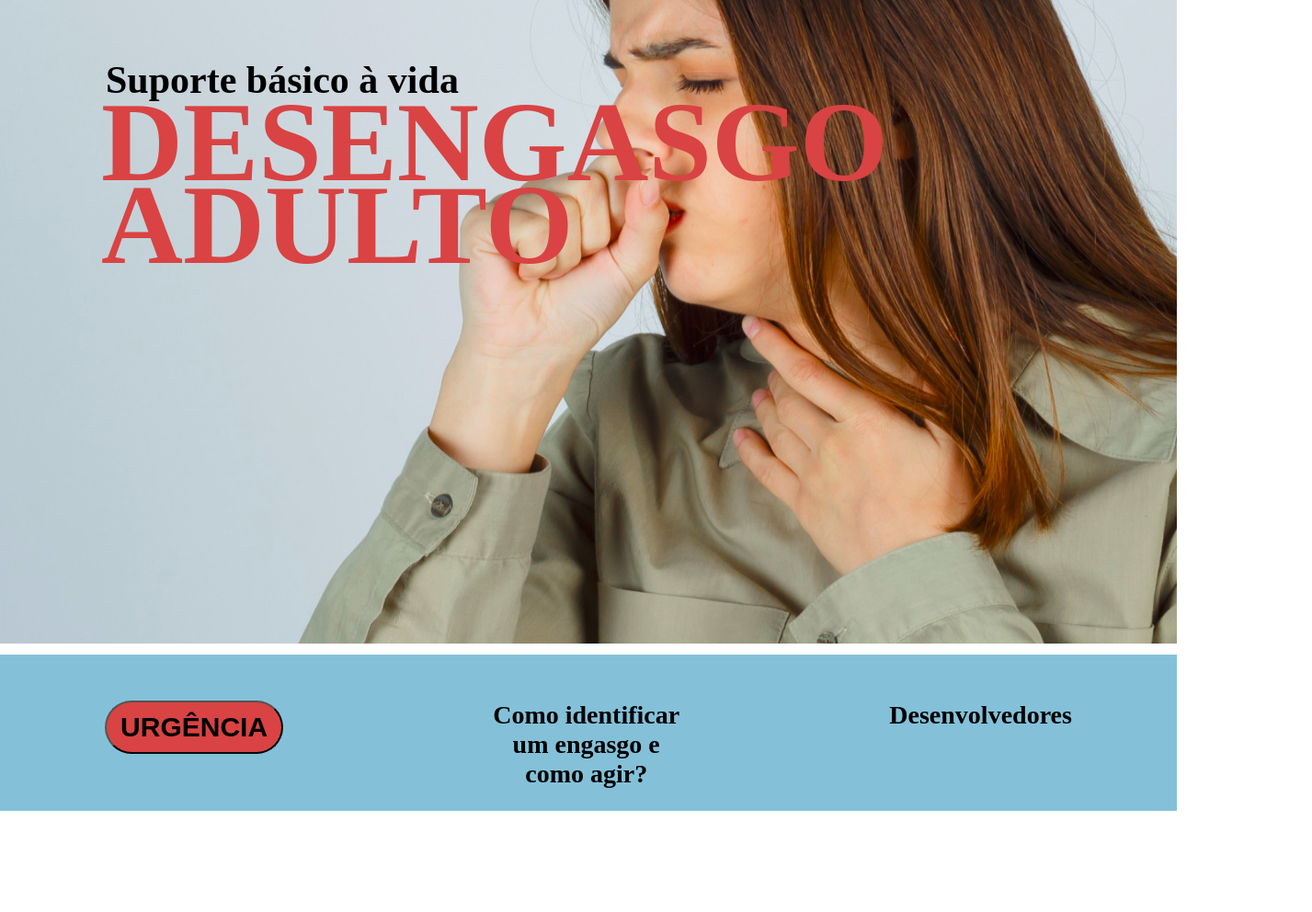
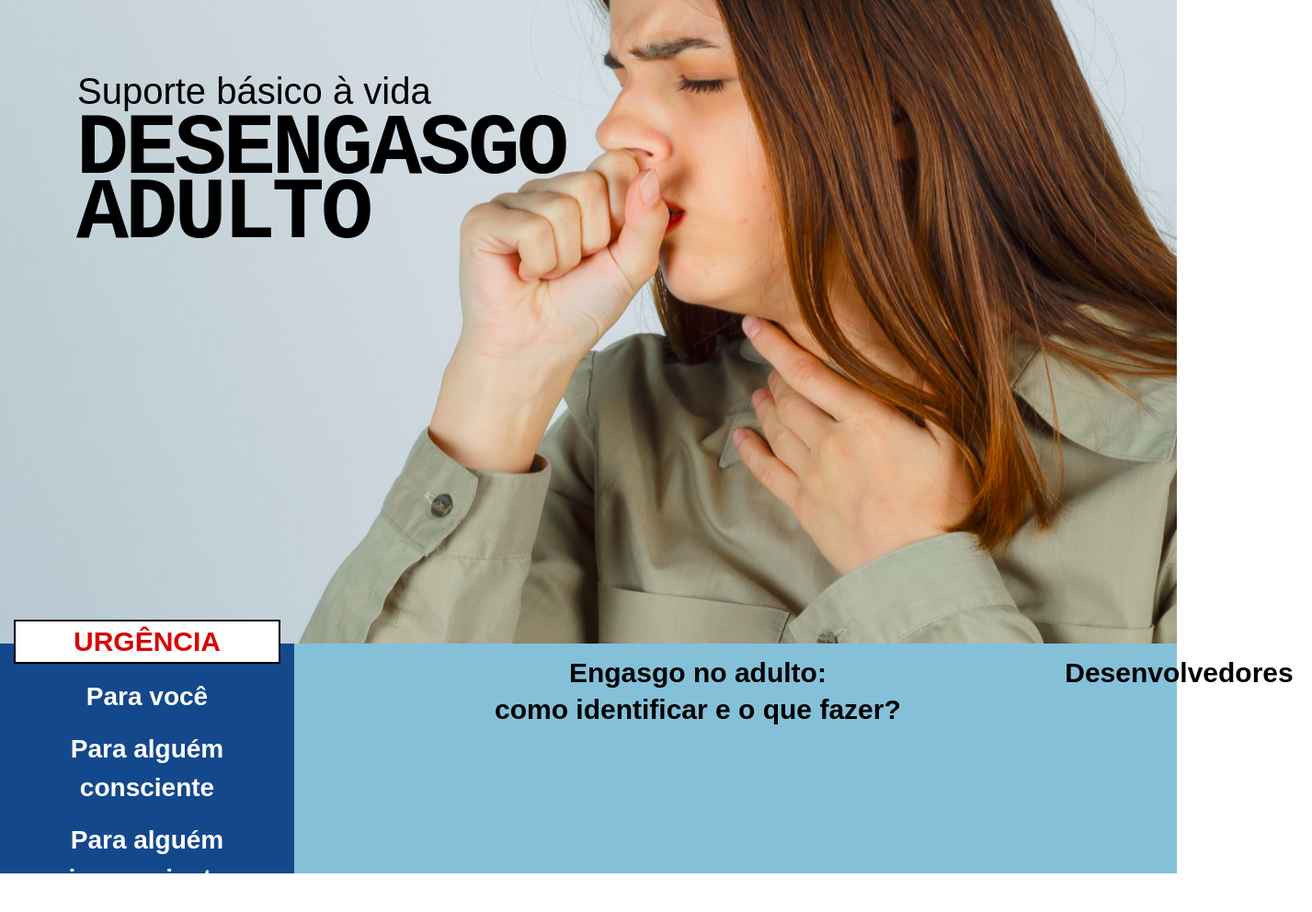
Before and after one commit to IgorValente08/1---ATIVIDADES---uniesp_introducao_a_programacao, a plain HTML site: page 1 - ATIVIDADES - uniesp_introducao_a_programacao/TECNOLOGIA PARA FRONT-END I/TED AV2/index_TEDAV2.HTML in a window 1280 px wide. Shown: the part 100-1092 px from the top of the page at 92% size, 1427 px wide, since content can reach past the window. Before the commit the page ends 1032 px from the top, so only its background shows below. Drawn offline with Linux system fonts and the light colour scheme.

Commit message:
23.11.2022

```diff
--- a/1 - ATIVIDADES - uniesp_introducao_a_programacao/TECNOLOGIA PARA FRONT-END I/TED AV2/CSS/style.css
+++ b/1 - ATIVIDADES - uniesp_introducao_a_programacao/TECNOLOGIA PARA FRONT-END I/TED AV2/CSS/style.css
@@ -1,102 +1,167 @@
 *{
-    margin: 0;
+    margin: 0px;
+    padding: 0px;
 }
 
-body {
-    font-family: 'almarai';
+body, ul, li {
     font-size: 28px;
-    color: black;
+    font-family: Arial, Helvetica, sans-serif;
+    list-style: none;
+
+
 }
 
 .container {
     display: grid;
-    grid-template-columns: 1fr;
+    grid-template-columns: 0.5fr 1.5fr;
     grid-template-rows: 1fr 1fr;
-    grid-template-areas: "main"
-                        "main, footer";
-
+    grid-template-areas: "main main"
+                        "sidebar footer";
     position: relative;
     margin: auto;
+    height: 100vh;
+
+
+}
+
+.main {
+    grid-area: main;
     height: 100vh;
 }
 
 .container img {
     background-size: cover;
-    width: 100vw;
+    width: 100%;
     height: 100vh;
-}
-
-.main {
-    grid-area: main;
-
 }
 
 .titulo1 {
     position: absolute;
-    top: 0px;
-    left: 0;
-    text-align: left;
-    padding: 115px;
-    font-size: 150%;
-    font-weight: bold;
+    width: 431px;
+    height: 48px;
+    left: 84px;
+    top: 175px;
+    font-family: Arial, Helvetica, sans-serif;
+    font-style: normal;
+    font-size: 40px;
+    line-height: 60px;
+    display: flex;
+    align-items: center;
 }
 
 .titulo2 {
     position: absolute;
-    top: 150px;
-    margin-left: 50px;
-    text-align: left;
-    padding: 60px;
-    font-size: 220%;
+    width: 552px;
+    height: 97px;
+    left: 83px;
+    top: 249px;
+    font-family: 'Courier New', Courier, monospace;
+    font-style: normal;
+    font-size: 95px;
+    line-height: 70px;
     font-weight: bold;
-    color: #D94343;
-    line-height: 90px;
+    display: flex;
+    align-items: center;
+    letter-spacing: -0.04em;
+    color: #000000;
+}
+
+.sidebar {
+    background-color: #14488C;
+    grid-area: sidebar;
+    width: 100%;
+    height: 250px;
+    left: 0px;
+    top: 812px;
+    display: flex;
+    margin: 0 auto;
+    align-items: center;
+    text-align: center;
+
+}
+
+.sidebar li {
+    line-height: px;
+    font-family: Arial, Helvetica, sans-serif;
+    font-weight: bold;
+    line-height: 42px;
+    margin: 15px 15px;
+}
+
+.sidebar a {
+    text-decoration: none;
+    color: #ffffff;
 }
 
 
-.menu {
-    grid-area: menu;
-    height: 170px;
-    margin: 0 auto;
-    justify-content:space-around;
-    text-align: center;
-    margin-top: 50px;
-    display: flex;
-    font-weight: bold
+.menu a {
+    text-decoration: none;
 }
 
-.rodape {
-    background-color: #84C1D9;
-    position: absolute;
-    width: 100%;
-    height: 170px;
-    top: 812px;
+.menu form {
+    background-color: #ffffff;
+    color: #D90404;
+    font-size: 30px;
+    padding: 5px 32px;
+    font-weight: bold;
+    margin: 15px 15px;
+    border: 2px solid #000000;
 }
 
 
-.menu button{
-    border-radius: 50px;
-    font-weight: bold;
-    padding: 10px 15px;
-    font-size: 22px;
-    background: #D94343;
-    cursor: pointer;
-    font-size: 30px;
+.footer {
+    grid-area: footer;
+    background-color: #84C1D9;
+    width: 100%;
+    height: 250px;
+    left: 0px;
+    display: flex;
+    margin: 0 auto;
+    justify-content:space-around;
+
 }
 
-.menu button:hover {
-    color: #ffffff;
-    background-color: #D94343;
-    font-size: 120%;
+#texto4 {
+    position: absolute;
+    width: 495px;
+    height: 80px;
+    left: 458px;
+    top: 812px;
+    font-family: Arial, Helvetica, sans-serif;
+    font-style: normal;
+    font-size: 30px;
+    line-height: 40px;
+    display: flex;
+    align-items: center;
+    text-align: center;
+    margin-left: 80px;
+    font-weight: bold;
 }
 
-.menu a {
+#texto5 {
+    text-align: center;
+    position: absolute;
+    width: 289px;
+    height: 40px;
+    left: 1058px;
+    top: 812px;
+    font-family: Arial, Helvetica, sans-serif;
+    font-style: normal;
+    font-weight: 400;
+    font-size: 30px;
+    line-height: 40px;
+    margin-left: 80px;
+    font-weight: bold;
+}
+
+
+.footer a {
     text-decoration: none;
     color: black;
 }
 
-.menu a:hover {
+.footer a:hover {
     color: #ffffff;
     background-color: #D94343;
-    font-size: 120%;
+    font-size: 110%;
 }
--- a/1 - ATIVIDADES - uniesp_introducao_a_programacao/TECNOLOGIA PARA FRONT-END I/TED AV2/index_TEDAV2.HTML
+++ b/1 - ATIVIDADES - uniesp_introducao_a_programacao/TECNOLOGIA PARA FRONT-END I/TED AV2/index_TEDAV2.HTML
@@ -9,33 +9,42 @@
 
 </head>
 <body>
+
     <div class="container">
         <div class="main">
             <div id="imagem">
                 <img src="img/Main.jpeg" alt="mulhertossindo" class="img">
             </div>
-
             <div class="titulo1"> <!--titulo 2-->
-                     <p><br>Suporte básico à vida</br></p>
+             <p>Suporte básico à vida</p>
             </div>
             <div class="titulo2"> <!--titulo 1-->
-                    <h1>DESENGASGO <br>ADULTO</h1>
+            <p>DESENGASGO <br>ADULTO</p>
             </div>
         </div>
 
-            <div class="rodape"> <!--Faixa azul, tamanho, dimensões e posicionamento-->
-                <div class="menu">  <!--Parte visual das letras-->
-                    <div id= texto1>
-                        <button><a href="#">URGÊNCIA</a></button>
+        <div class="sidebar">
+            <ul class="menu">
+
+                <form>URGÊNCIA</form>
+
+                <li> <a href="#">Para você</a></li>
+
+                <li><a href="#">Para alguém consciente</a></li>
+
+                <li><a href="#">Para alguém inconsciente</a></li>
+
+            </ul>
         </div>
-                    <div  id="texto2">
-                        <a href="#">Como identificar <br>um engasgo e <br> como agir?</a>
+
+        <div class="footer">
+            <div id="texto4">
+                <a href="#">Engasgo no adulto: <br>como identificar e o que fazer?</a>
             </div>
-                    <div ids="texto3">
+            <div id="texto5">
                 <a href="#">Desenvolvedores</a>
             </div>
         </div>
     </div>
-
 </body>
 </html>
```
Also changed, not shown: INTRODUÇÃO À PROGRAMAÇÃO/Aula 12/Realize o cadastro da API.txt (added), INTRODUÇÃO À PROGRAMAÇÃO/Aula 13/7.2. Leitura e escrita de arquivos¶.txt (added), INTRODUÇÃO À PROGRAMAÇÃO/Aula 13/7.2.2. Gravando dados estruturados com json.txt (added), INTRODUÇÃO À PROGRAMAÇÃO/Aula 13/csv — Leitura e escrita de arquivos CSV.txt (added), INTRODUÇÃO À PROGRAMAÇÃO/Aula 14/Aula14.txt (added), INTRODUÇÃO À PROGRAMAÇÃO/Aula 14/Aula14_escrita.txt (added), 6 other files. Lines whose indentation alone changed are shown as unchanged.
